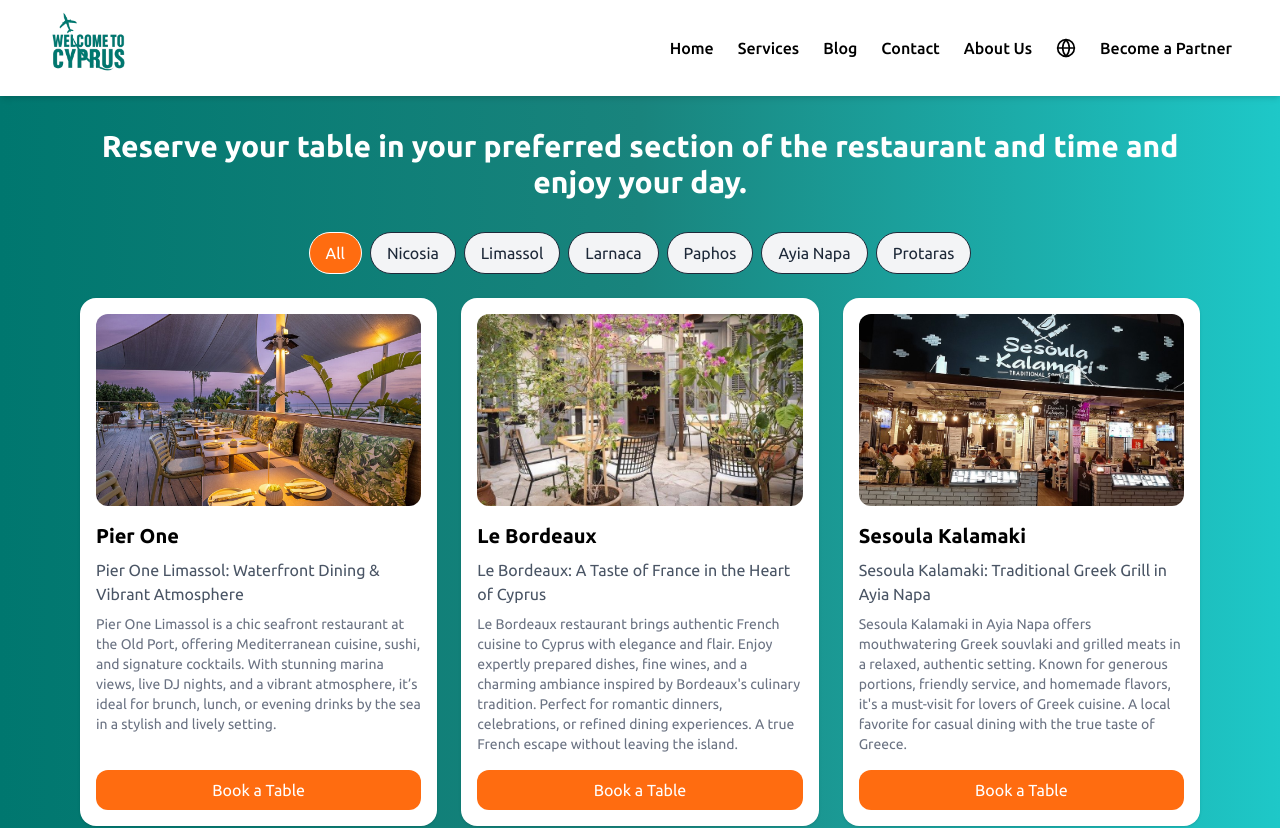
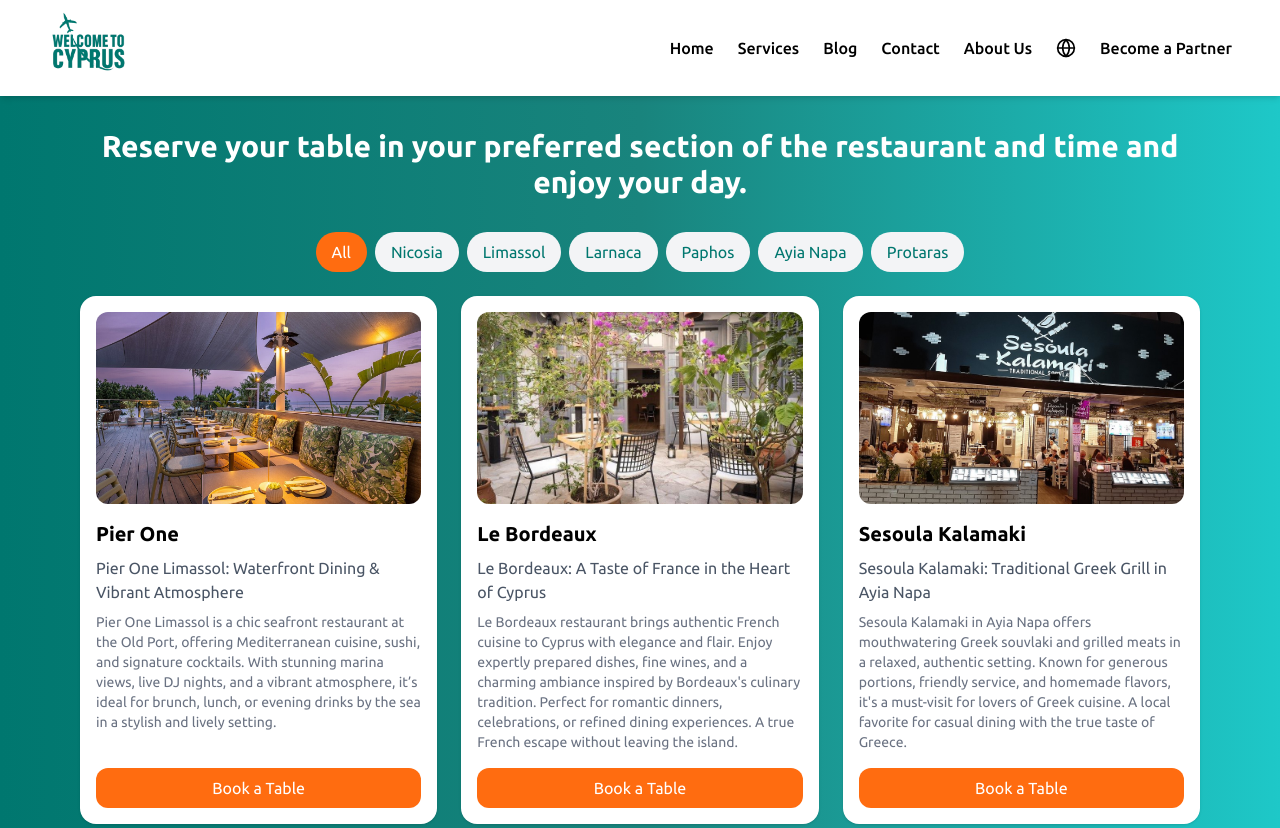
Before and after one commit to arturkarapetyan-1981/Welcome-to-Cyprus, a Next.js app: page /services/restaurantBooking in a window 1280 px wide. Shown: the top 828 px of the page. Built offline with nearby package versions, Linux system fonts and the light colour scheme.

Commit message:
I changed styles in Restaurant Booking page

```diff
--- a/src/components/RestaurantListClient.tsx
+++ b/src/components/RestaurantListClient.tsx
@@ -82,10 +82,10 @@
           <button
             key={city}
             onClick={() => setFilteredCity(city)}
-            className={`px-4 py-2 rounded-full border ${
+            className={`px-4 py-2 rounded-full border-none cursor-pointer ${
               filteredCity === city
                 ? 'bg-[var(--orange)] text-white'
-                : 'bg-gray-100 text-gray-800'
+                : 'bg-gray-100 text-[var(--mid-teal)]'
             } hover:bg-[var(--orange-hover)] transition`}
           >
             {city}
```
